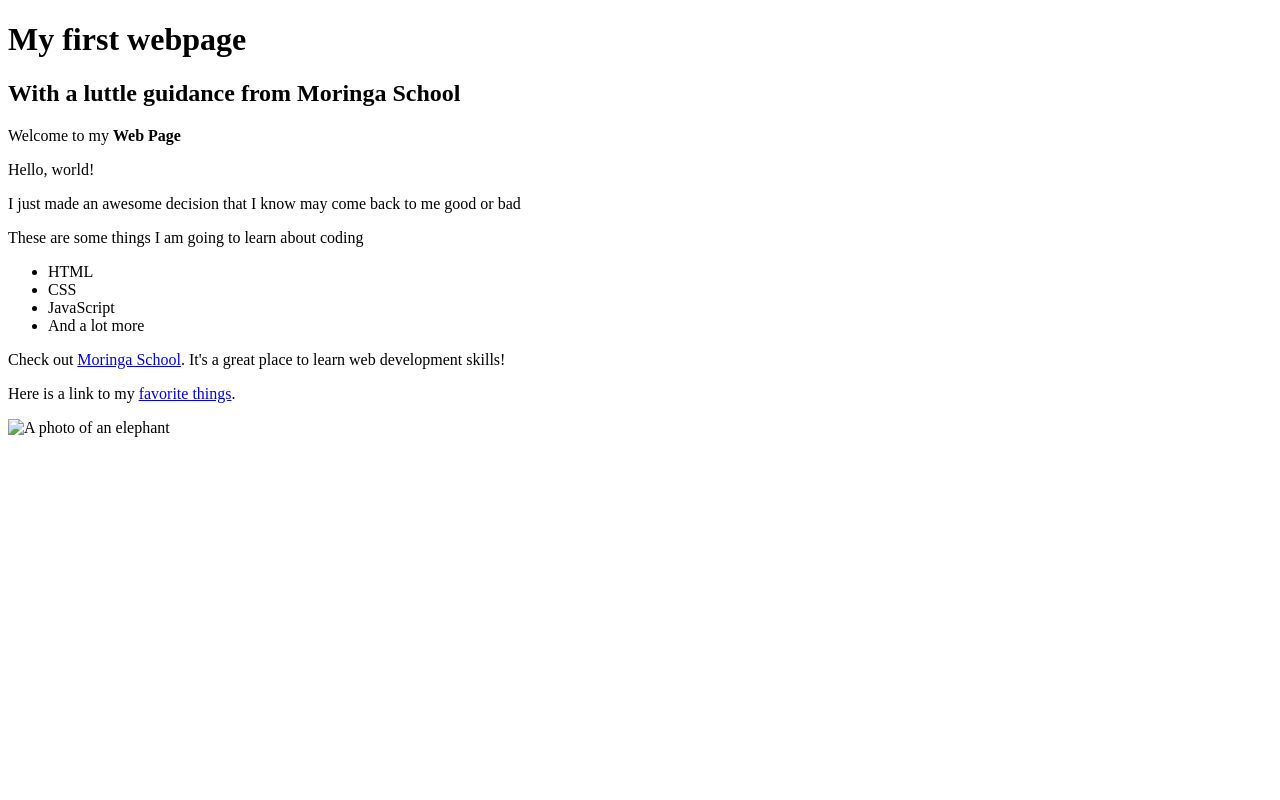
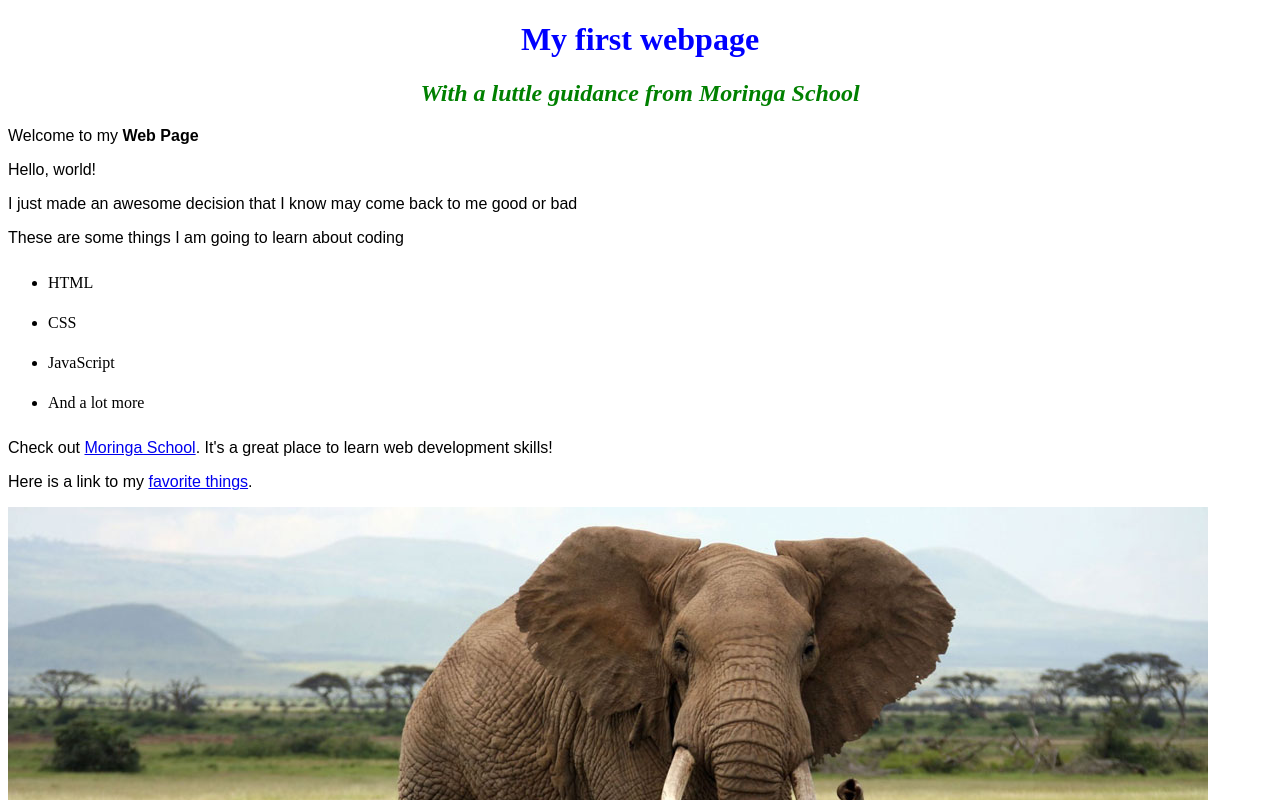
Before and after one commit to OderoOluoch/first, a plain HTML site: page index.html in a window 1280 px wide. Shown: the top 800 px of the page. Drawn offline with Linux system fonts and the light colour scheme.

Commit message:
Change name of the html file to index.html

```diff
--- /dev/null
+++ b/css/styles.css
@@ -0,0 +1,18 @@
+h1{
+    color: blue;
+    text-align: center;
+}
+
+h2{
+    color: green;
+    font-style: italic;
+    text-align: center;
+}
+
+p{
+    font-family: sans-serif;
+}
+
+ul{
+    line-height: 40px;
+}
--- a/my-first-webpage.html
+++ b/index.html
@@ -3,6 +3,7 @@
 <head>
     <meta charset="UTF-8">
     <meta http-equiv="X-UA-Compatible" content="IE=edge">
+    <link rel="stylesheet" href="css/styles.css" type="text/css">
     <meta name="viewport" content="width=device-width, initial-scale=1.0">
     <title>First Web Page</title>
 </head>
```
Also changed, not shown: images/Savanah.jpg (added).
